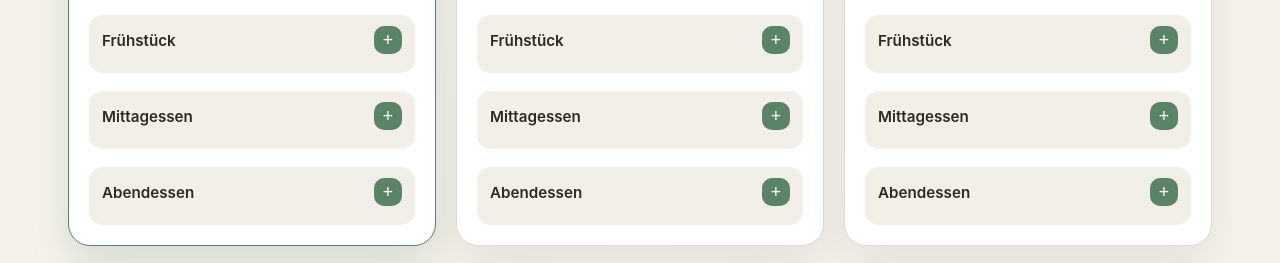
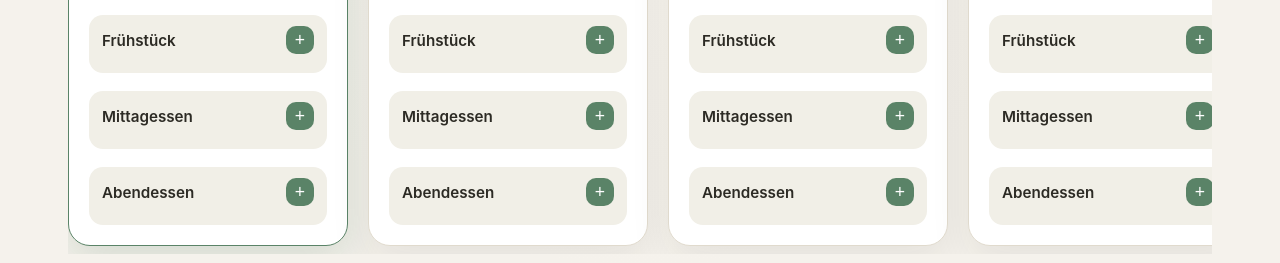
Before and after one commit to ondy/essensplan, a plain HTML site: page index.html in a window 1280 px wide. Shown: the part 193-456 px from the top of the page. Drawn offline with Linux system fonts and the light colour scheme.

Commit message:
Keep buckets in single row

```diff
--- a/styles.css
+++ b/styles.css
@@ -114,11 +114,13 @@ body {
 }
 
 .days {
-  display: grid;
-  grid-template-columns: repeat(auto-fit, minmax(var(--card-width), 1fr));
+  display: flex;
   gap: var(--gap);
   align-items: stretch;
-  touch-action: pan-y;
+  overflow-x: auto;
+  padding-bottom: 8px;
+  scroll-snap-type: x mandatory;
+  touch-action: pan-x;
 }
 
 .day-card {
@@ -131,8 +133,10 @@ body {
   flex-direction: column;
   gap: 18px;
   min-height: var(--card-height);
+  min-width: var(--card-width);
   position: relative;
-  overflow: hidden;
+  overflow: visible;
+  scroll-snap-align: start;
 }
 
 .day-card::after {
@@ -267,7 +271,7 @@ body {
   left: 0;
   right: 0;
   top: calc(100% + 6px);
-  z-index: 9999;
+  z-index: 99999;
 }
 
 .meal__suggestion {
```
